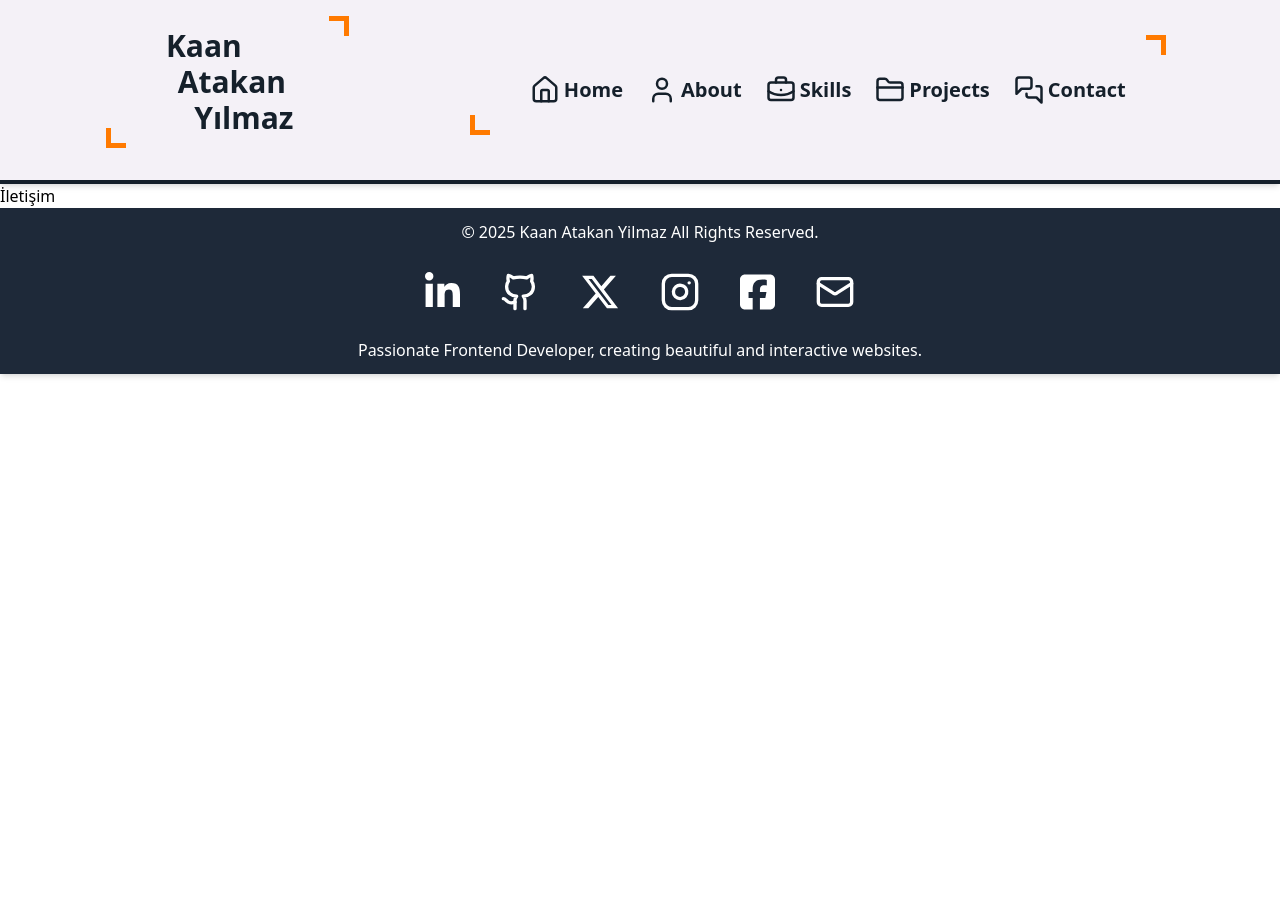
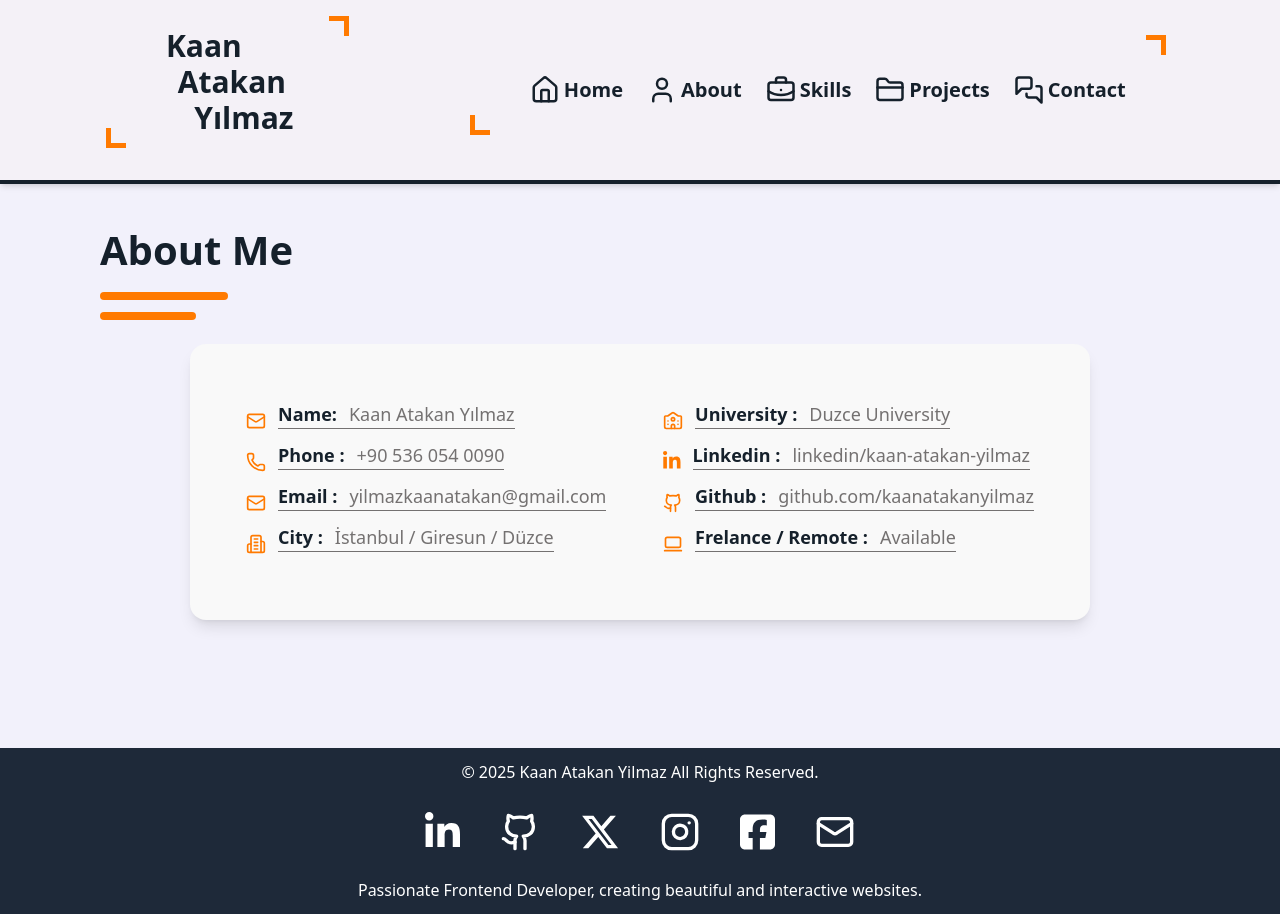
Before and after one commit to kaanatakanyilmaz/my-portfolio, a React (Vite) app: page /contact in a window 1280 px wide. Before the commit the page ends 800 px from the top, so only its background shows below. Built offline with nearby package versions, Linux system fonts and the light colour scheme; a web font is replaced by a local one.

Commit message:
some updates.

```diff
--- a/src/pages/contact/index.jsx
+++ b/src/pages/contact/index.jsx
@@ -1,7 +1,126 @@
 import React from "react";
+import { motion } from "framer-motion";
+import {
+  Cake,
+  CodeXml,
+  Mail,
+  Github,
+  Building2,
+  University,
+  Phone,
+  LaptopMinimal,
+} from "lucide-react";
+import { FontAwesomeIcon } from "@fortawesome/react-fontawesome";
+import { faLinkedinIn } from "@fortawesome/free-brands-svg-icons";
 
 function Contact() {
-  return <div>İletişim</div>;
+  return (
+    <motion.div
+      initial={{ opacity: 0, y: 20 }}
+      animate={{ opacity: 1, y: 0 }}
+      transition={{ duration: 0.5 }}
+      className="p-5 flex flex-col w-full bg-[#f2f1fb] "
+    >
+      <div className="flex flex-col items-center lg:items-start gap-3 mt-4 px-20 ">
+        <h1 className="font-bold text-[30px] text-[#15202b] md:text-[40px] text-center md:text-left">
+          About Me
+        </h1>
+        <span className="w-32 h-2 bg-[#ff7a00] rounded-full "></span>
+        <span className="w-24 h-2 ml-0  bg-[#ff7a00] rounded-full text-center"></span>
+      </div>
+
+      <div className="flex flex-col justify-center items-center text-[#15202b] mb-27  ">
+        <div className="leading-8 text-lg font-medium p-3 sm:p-6 mt-6 rounded-2xl bg-[#f9f9f9] shadow-lg  w-[300px] sm:w-[500px]  md:w-[800px] lg:w-[1000px] xl:w-[1300px] 2xl:w-[900px] max-w-[900px]">
+          <ul className="text-[10px] sm:text-sm lg:text-lg">
+            <div className="flex flex-col md:flex-row justify-between p-8">
+              <div className="flex flex-col ">
+                <div className="flex flex-col sm:flex-row  items-center">
+                  <Mail className="text-[#ff7a00]  sm:h-4 sm:w-4 md:h-5 md:w-5" />
+                  <li className="ml-3 border-b-1 border-[#747171] mb-3">
+                    <span className="font-bold  "> Name:</span>
+                    <span className="ml-3 text-[#747171] ">
+                      Kaan Atakan Yılmaz
+                    </span>
+                  </li>
+                </div>
+
+                <div className="flex flex-col sm:flex-row items-center ">
+                  <Phone className="text-[#ff7a00]  sm:h-4 sm:w-4 md:h-5 md:w-5" />
+                  <li className="ml-3 border-b-1 border-[#747171] mb-3">
+                    <span className="font-bold  "> Phone :</span>
+                    <span className="ml-3 text-[#747171]">
+                      +90 536 054 0090
+                    </span>
+                  </li>
+                </div>
+
+                <div className="flex flex-col sm:flex-row  items-center">
+                  <Mail className="text-[#ff7a00]  sm:h-4 sm:w-4 md:h-5 md:w-5" />
+                  <li className="ml-3 border-b-1 border-[#747171] mb-3">
+                    <span className="font-bold  "> Email :</span>
+                    <span className="ml-3 text-[#747171] ">
+                      yilmazkaanatakan@gmail.com
+                    </span>
+                  </li>
+                </div>
+
+                <div className="flex flex-col sm:flex-row  items-center">
+                  <Building2 className="text-[#ff7a00]  sm:h-4 sm:w-4 md:h-5 md:w-5" />
+                  <li className="ml-3 border-b-1 border-[#747171] mb-3">
+                    <span className="font-bold  "> City :</span>
+                    <span className="ml-3 text-[#747171]">
+                      İstanbul / Giresun / Düzce
+                    </span>
+                  </li>
+                </div>
+              </div>
+              <div className="flex flex-col  ">
+                <div className="flex flex-col sm:flex-row  items-center  ">
+                  <University className="text-[#ff7a00]  sm:h-4 sm:w-4 md:h-5 md:w-5" />
+                  <li className="ml-3 border-b-1 border-[#747171] mb-3">
+                    <span className="font-bold  "> University :</span>
+                    <span className="ml-3 text-[#747171]">
+                      Duzce University
+                    </span>
+                  </li>
+                </div>
+                <div className="flex flex-col sm:flex-row  items-center  ">
+                  <div className="rounded-lg ">
+                    <FontAwesomeIcon
+                      icon={faLinkedinIn}
+                      className=" text-[20px] text-[#ff7a00]"
+                    />
+                  </div>
+                  <li className="ml-3 border-b-1 border-[#747171] mb-3">
+                    <span className="font-bold  "> Linkedin :</span>
+                    <span className="ml-3 text-[#747171]">
+                      linkedin/kaan-atakan-yilmaz
+                    </span>
+                  </li>
+                </div>
+                <div className="flex flex-col sm:flex-row  items-center">
+                  <Github className="text-[#ff7a00]  sm:h-4 sm:w-4 md:h-5 md:w-5" />
+                  <li className="ml-3 border-b-1 border-[#747171] mb-3">
+                    <span className="font-bold  "> Github :</span>
+                    <span className="ml-3 text-[#747171]">
+                      github.com/kaanatakanyilmaz
+                    </span>
+                  </li>
+                </div>
+                <div className="flex flex-col sm:flex-row items-center">
+                  <LaptopMinimal className="text-[#ff7a00]  sm:h-4 sm:w-4 md:h-5 md:w-5" />
+                  <li className=" ml-3 border-b-1 border-[#747171] mb-3">
+                    <span className="font-bold  "> Frelance / Remote :</span>
+                    <span className="ml-3 text-[#747171]">Available</span>
+                  </li>
+                </div>
+              </div>
+            </div>
+          </ul>
+        </div>
+      </div>
+    </motion.div>
+  );
 }
 
 export default Contact;
--- a/src/pages/home/content-left/index.jsx
+++ /dev/null
@@ -1,58 +0,0 @@
-import React from "react";
-import { TypeAnimation } from "react-type-animation";
-import { motion } from "framer-motion";
-import { Link } from "react-router-dom";
-
-function ContentLeft() {
-  return (
-    <motion.div
-      initial={{ opacity: 0, x: -20 }}
-      animate={{ opacity: 1, x: 0 }}
-      transition={{ duration: 0.5 }}
-      className=" flex flex-col  items-center mt-12"
-    >
-      <div className="flex flex-col items-center leading-20">
-        <h1 className="  text-[50px] font-medium text-[#15202]"> Hello, </h1>
-        <div className="flex flex-row items-center ">
-          <h1 className="  text-[50px] text-[#15202]">My name is</h1>
-          <h1 className="font-extrabold text-[70px] text-[#ff7a00] ml-6">
-            Kaan Atakan
-          </h1>
-        </div>
-        <TypeAnimation
-          className="font-bold text-[40px] text-[#15202b] max-w-[90%] text-center"
-          sequence={[
-            "I am a Frontend Developer.",
-            1500,
-            "I am a Computer Engineer.",
-            1500,
-            "I am a Designer.",
-            1500,
-          ]}
-          wrapper="span"
-          speed={50}
-          style={{ display: "inline-block" }}
-          repeat={Infinity}
-        />
-        <div className="flex flex-col items-center mt-10 mb-10">
-          <p className="leading-8 text-lg font-medium p-6 rounded-2xl bg-[#f9f9f9] shadow-lg text-center w-300">
-            I have a curious, research-driven, and fast-learning personality. I
-            love discovering new things and enjoy sharing my knowledge with
-            others. If we work together, I’m confident that I’ll add value to
-            your company and your team. While benefiting from your expertise,
-            I’ll continue to grow myself, and together, we’ll achieve great
-            things.
-          </p>
-          <Link
-            to={"/about"}
-            className="bg-[#15202b] text-xl rounded-2xl px-18 py-3 font-bold  text-white mt-5 shadow-lg hover:bg-[#23313f] border-3 hover:border-[#ff7a00]"
-          >
-            Learn More
-          </Link>
-        </div>
-      </div>
-    </motion.div>
-  );
-}
-
-export default ContentLeft;
--- a/src/pages/home/content-right/index.jsx
+++ /dev/null
@@ -1,32 +0,0 @@
-import React from "react";
-import { motion } from "framer-motion";
-import { Link } from "react-router-dom";
-
-function ContentRight() {
-  return (
-    <motion.div
-      initial={{ opacity: 0, x: 40 }}
-      animate={{ opacity: 1, x: 0 }}
-      transition={{ duration: 0.5 }}
-    >
-      <div className="flex flex-col justify-center items-center  h-screen">
-        <div className="relative bg-[#fff] w-100 h-100 rounded-2xl flex justify-center items-center border-3 border-[#ff7a00] shadow-lg">
-          <img
-            src="/images/image.png"
-            alt="Profile"
-            className="absolute top-2 left-3 h-90 rounded-lg  "
-          />
-          <Link
-            to={"/contact"}
-            className="absolute top-90  font-bold text-xl bg-[#15202b]  text-white py-3 px-45 border-3 hover:border-[#ff7a00] hover:bg-[#23313f] rounded-2xl shadow-lg
-            "
-          >
-            Contact
-          </Link>
-        </div>
-      </div>
-    </motion.div>
-  );
-}
-
-export default ContentRight;
```
Also changed, not shown: public/images/profile.png (deleted).
